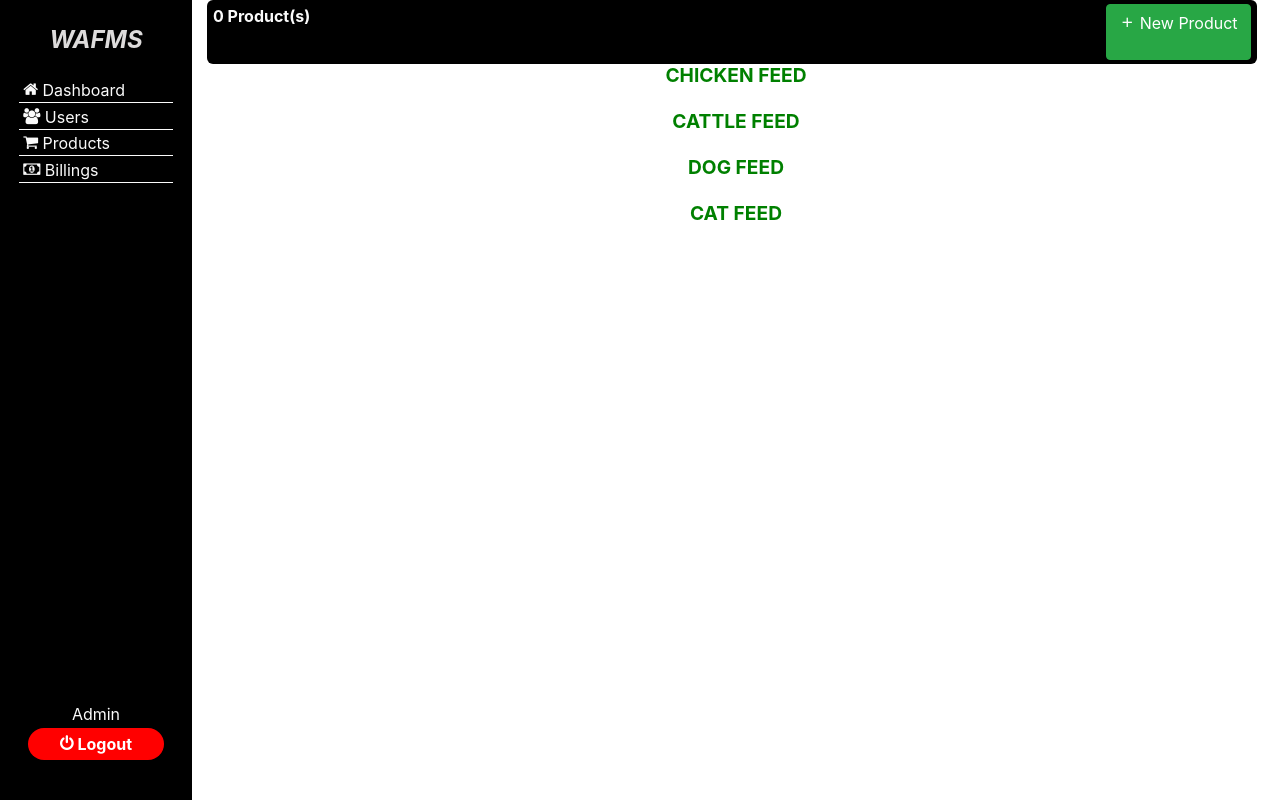
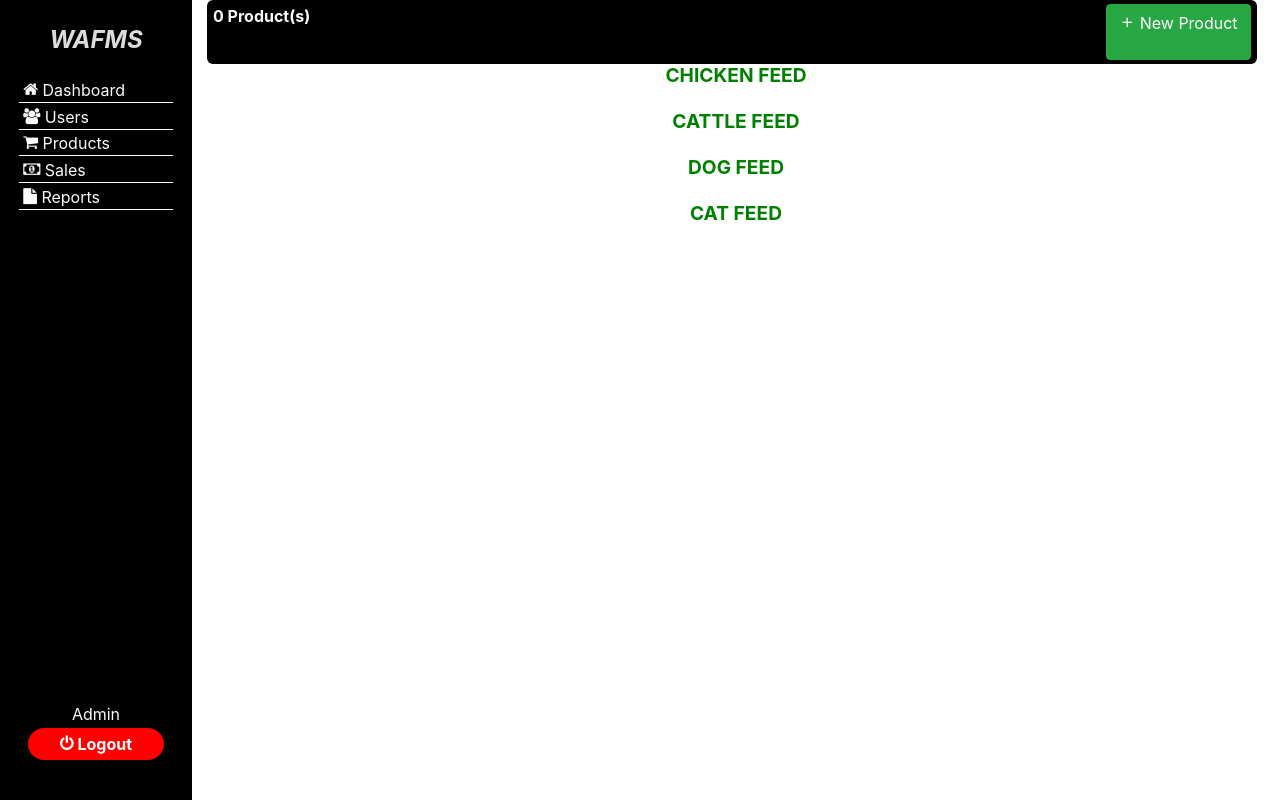
Before and after one commit to AlexWambui/PHP_side_projects_2022, a PHP site: page /src/products.php in a window 1280 px wide. Run offline with PHP 8.4, Linux system fonts and the light colour scheme; a user stored in the database is signed in; data that the repository does not hold is empty; some web fonts are replaced.

Commit message:
sidenav update

```diff
--- a/Wanderis_Animal_Feed_MS/src/include/sidenav.php
+++ b/Wanderis_Animal_Feed_MS/src/include/sidenav.php
@@ -8,7 +8,8 @@
             <li><a href="users.php"><span class="icon-users"></span> Users</a></li>
         <?php endif; ?>
         <li><a href="products.php"><span class="icon-shopping-cart"></span> Products</a></li>
-        <li><a href="billings.php"><span class="icon-money"></span> Billings</a></li>
+        <li><a href="sales.php"><span class="icon-money"></span> Sales</a></li>
+        <li><a href="reports.php"><span class="icon-file"></span> Reports</a></li>
     </ul>
     <div class="account_details">
         <ul>
```
